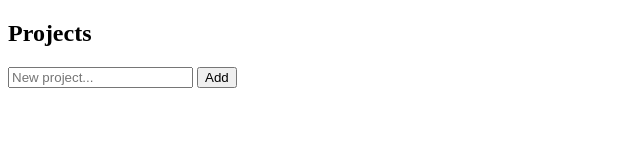
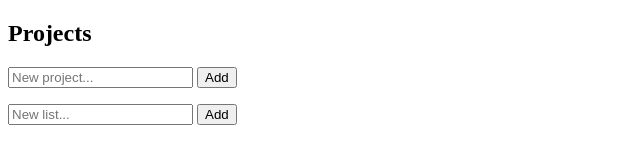
Before and after one commit to krig6/odin-todo, a website built with webpack: page src/template.html in a window 1280 px wide. Shown: the whole page, without its empty margins (0-640 px from the left). Built offline with nearby package versions, Linux system fonts and the light colour scheme.

Commit message:
feat(template): add list container markup and boxicons CDN
- Includes boxicons stylesheet in `template.html`
- Adds list-container `<ul>` to main content area
- Adds add-list form markup with input and submit button
- Supports `listView` rendering and `bindAddList` functionality

```diff
--- a/src/template.html
+++ b/src/template.html
@@ -7,6 +7,7 @@
   <title>
     <%= htmlWebpackPlugin.options.title %>
   </title>
+  <link href='https://unpkg.com/boxicons@2.1.4/css/boxicons.min.css' rel='stylesheet'>
 </head>
 
 <body>
@@ -26,6 +27,12 @@
     </aside>
 
     <main id="content" class="app__main">
+      <ul id="list-container" class="list-container"></ul>
+
+      <form id="add-list-form" class="list-panel__form">
+        <input type="text" id="list-input" class="list-panel__input" placeholder="New list..." required />
+        <button type="submit" class="list-form__btn">Add</button>
+      </form>
     </main>
   </div>
 </body>
```
